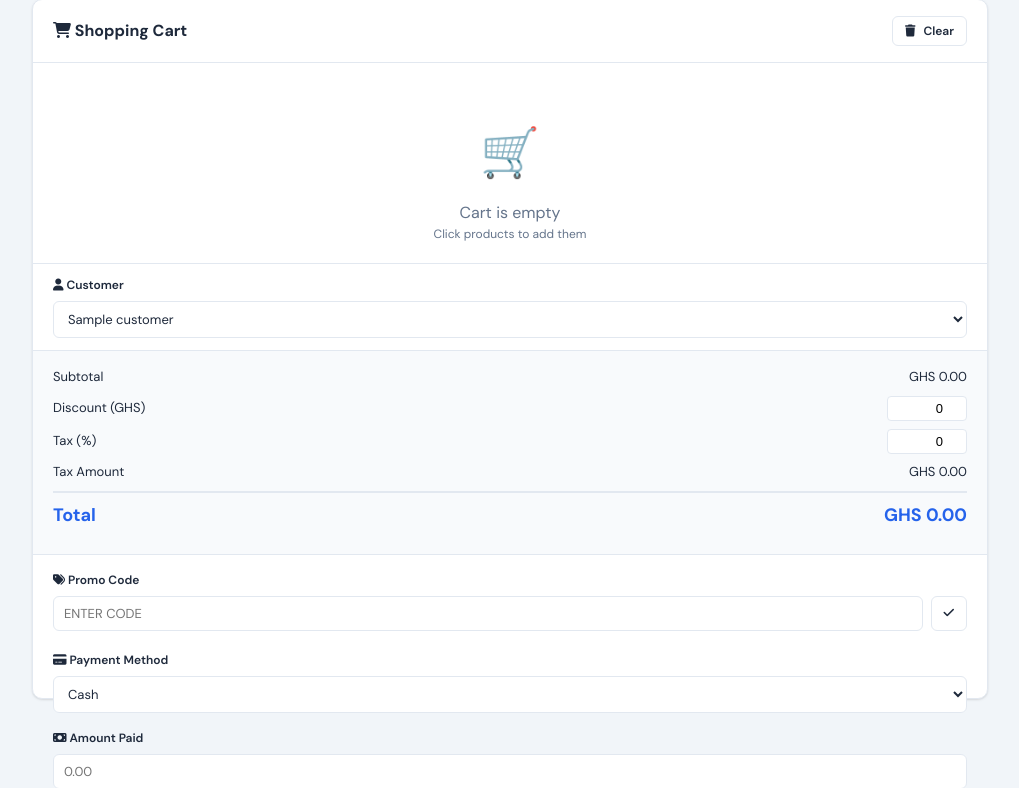
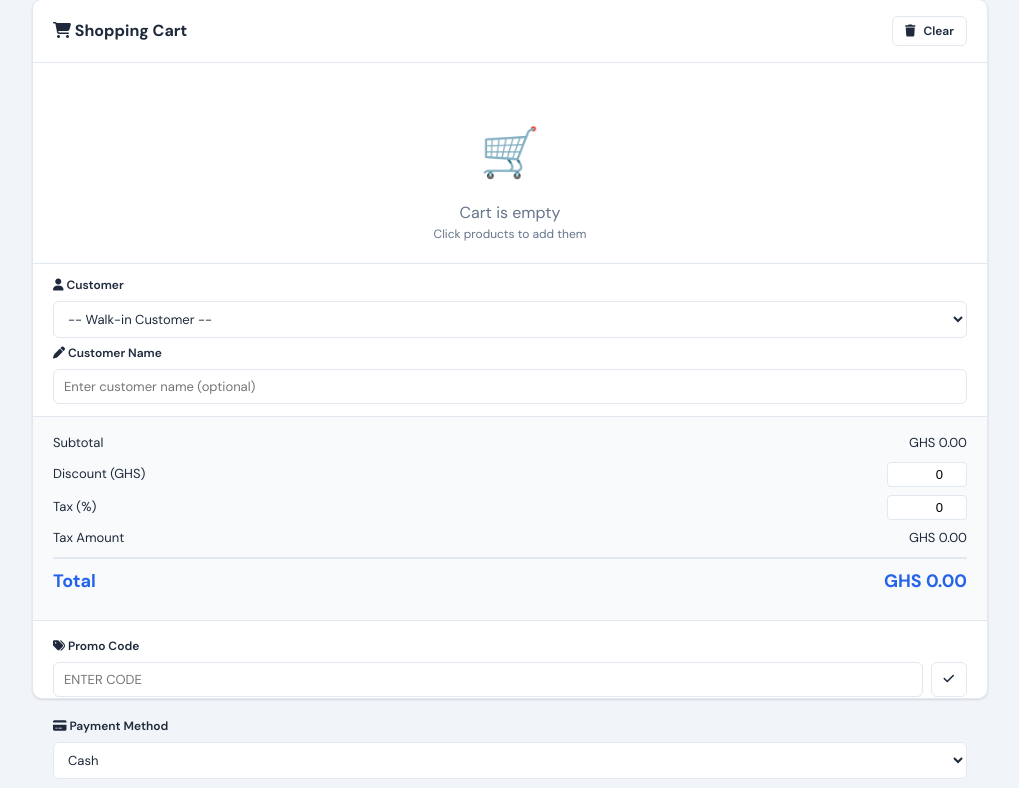
Before and after one commit to Addison-Sedudzi/quickpos, a Flask app: template templates/pos.html in a window 1280 px wide. Shown: the part 842-1630 px from the top of the page, without its empty margins (260-1279 px from the left). Run offline with Flask 3, Linux system fonts and the light colour scheme; the template is opened without the code that fills it: most values are stand-ins (such as "Sample title", 1, 10 or a date in 2020); some libraries are stand-ins or nearby versions.

Commit message:
Added customer name text input on POS page

```diff
--- a/app.py
+++ b/app.py
@@ -368,6 +368,12 @@ def init_db():
             ]
         )
 
+    # Add customer_name column to sales if it doesn't exist yet
+    try:
+        cursor.execute("ALTER TABLE sales ADD COLUMN customer_name TEXT")
+    except Exception:
+        pass  # Column already exists
+
     conn.commit()
     conn.close()
 
@@ -591,6 +597,7 @@ def process_sale():
     customer_id = data.get('customer_id') or None  # convert "" / 0 / None to None
     if customer_id is not None:
         customer_id = int(customer_id)
+    customer_name = data.get('customer_name', '').strip() or None
     payment_method = data.get('payment_method', 'Cash')
     discount = float(data.get('discount', 0))
     tax_rate = float(data.get('tax_rate', 0))
@@ -615,8 +622,8 @@ def process_sale():
 
         # Create sale record — use RETURNING to get the new sale_id
         row = conn.execute(
-            "INSERT INTO sales (user_id, customer_id, subtotal, discount, tax, total_amount, payment_method) VALUES (%s, %s, %s, %s, %s, %s, %s) RETURNING sale_id",
-            (session['user_id'], customer_id, subtotal, discount, tax, total, payment_method)
+            "INSERT INTO sales (user_id, customer_id, customer_name, subtotal, discount, tax, total_amount, payment_method) VALUES (%s, %s, %s, %s, %s, %s, %s, %s) RETURNING sale_id",
+            (session['user_id'], customer_id, customer_name, subtotal, discount, tax, total, payment_method)
         ).fetchone()
         sale_id = row[0]
 
@@ -676,7 +683,7 @@ def process_sale():
 def receipt(sale_id):
     conn = get_db()
     sale = conn.execute('''
-        SELECT s.*, u.full_name as cashier, COALESCE(c.name, 'Walk-in') as customer_name
+        SELECT s.*, u.full_name as cashier, COALESCE(c.name, s.customer_name, 'Walk-in') as customer_name
         FROM sales s
         JOIN users u ON s.user_id = u.user_id
         LEFT JOIN customers c ON s.customer_id = c.customer_id
--- a/templates/pos.html
+++ b/templates/pos.html
@@ -50,13 +50,18 @@
 
         <!-- Customer Selection -->
         <div style="padding: 12px 20px; border-top: 1px solid var(--border);">
-            <div class="form-group" style="margin-bottom: 0;">
+            <div class="form-group" style="margin-bottom: 6px;">
                 <label style="font-size: 12px;"><i class="fas fa-user"></i> Customer</label>
-                <select id="customerSelect" class="form-control" style="padding: 8px 10px; font-size: 13px;">
+                <select id="customerSelect" class="form-control" style="padding: 8px 10px; font-size: 13px;" onchange="onCustomerChange()">
+                    <option value="">-- Walk-in Customer --</option>
                     {% for c in customers %}
-                    <option value="{{ c.customer_id }}">{{ c.name }}</option>
+                    <option value="{{ c.customer_id }}" data-name="{{ c.name }}">{{ c.name }}</option>
                     {% endfor %}
                 </select>
+            </div>
+            <div class="form-group" style="margin-bottom: 0;">
+                <label style="font-size: 12px;"><i class="fas fa-pen"></i> Customer Name</label>
+                <input type="text" id="customerName" class="form-control" placeholder="Enter customer name (optional)" style="padding: 8px 10px; font-size: 13px;">
             </div>
         </div>
 
@@ -153,6 +158,17 @@ function updateQty(index, delta) {
 function clearCart() {
     cart = [];
     renderCart();
+}
+
+function onCustomerChange() {
+    const sel = document.getElementById('customerSelect');
+    const nameInput = document.getElementById('customerName');
+    const selected = sel.options[sel.selectedIndex];
+    if (selected.value) {
+        nameInput.value = selected.getAttribute('data-name') || '';
+    } else {
+        nameInput.value = '';
+    }
 }
 
 function renderCart() {
@@ -355,6 +371,7 @@ function checkout() {
     const data = {
         items: cart.map(i => ({ product_id: i.product_id, price: i.price, quantity: i.quantity })),
         customer_id: document.getElementById('customerSelect').value,
+        customer_name: document.getElementById('customerName').value.trim(),
         payment_method: method,
         discount: discount,
         tax_rate: taxRate,
```
